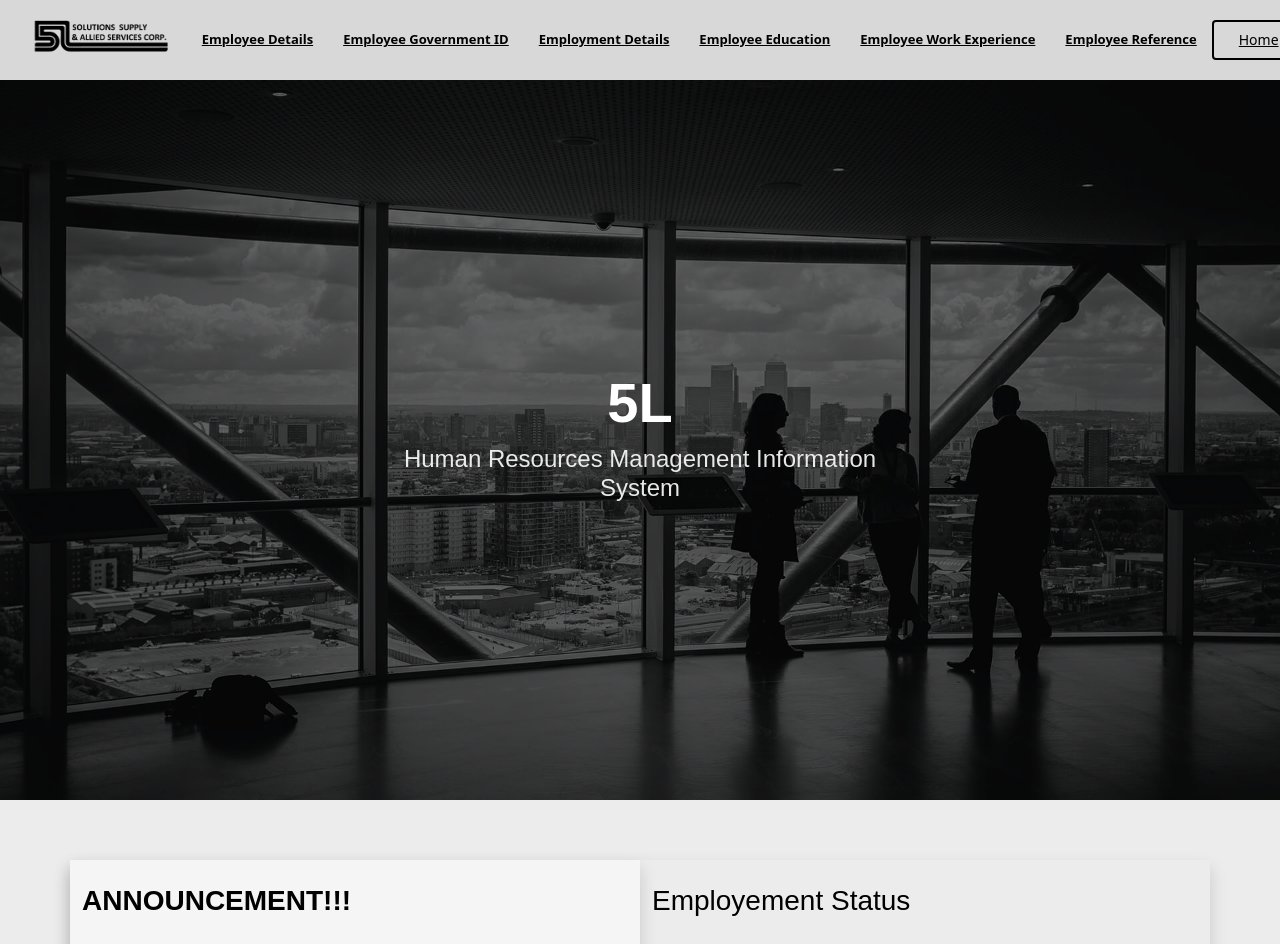
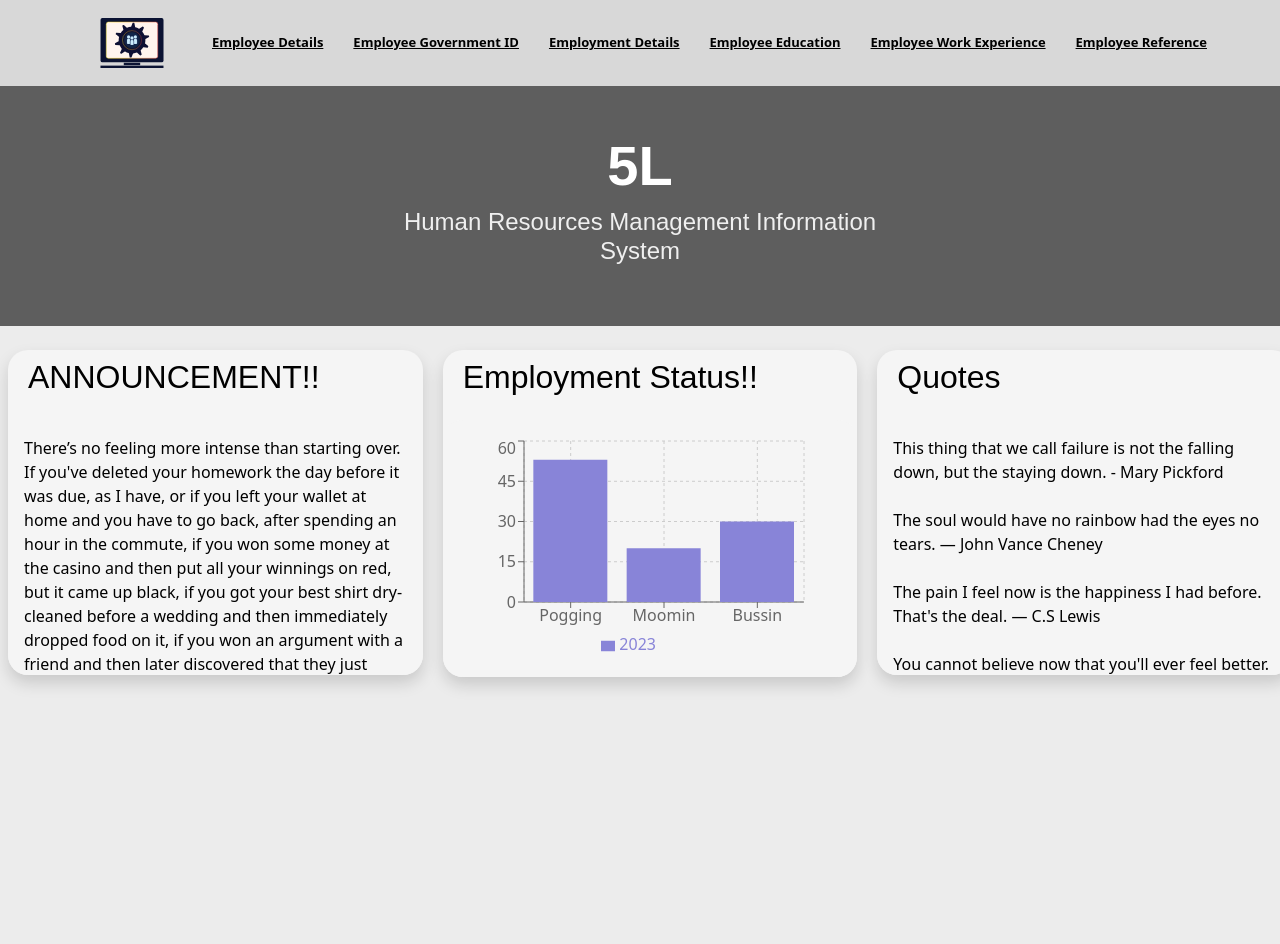
Before and after one commit to SilentCode1003/HumanResource, a React (Vite) app: page / in a window 1280 px wide. Shown: the top 944 px of the page. After the commit the page ends 800 px from the top, so only its background shows below. Built offline with nearby package versions, Linux system fonts and the light colour scheme.

Commit message:
removed homebtn//changed landing page//HRMIS icon is interactable

```diff
--- a/src/App.jsx
+++ b/src/App.jsx
@@ -1,18 +1,24 @@
-import Header from './components/Header'
-import './assets/style2.css'
-import '../node_modules/bootstrap-icons/font/bootstrap-icons.min.css'
-import React from 'react';
-import BarGraph from './components/BarGraph';
+import Header from "./components/Header";
+import "./assets/style2.css";
+import "../node_modules/bootstrap-icons/font/bootstrap-icons.min.css";
+import React from "react";
+import BarGraph from "./components/BarGraph";
 
 function App() {
   return (
     <>
       <Header />
 
-  <section id="hero" className="d-flex align-items-center justify-content-center">
+      <section
+        id="hero"
+        className="d-flex align-items-center justify-content-center"
+      >
         <div className="container" data-aos="fade-up">
-
-      <div className="row justify-content-center" data-aos="fade-up" data-aos-delay="150">
+          <div
+            className="row justify-content-center"
+            data-aos="fade-up"
+            data-aos-delay="150"
+          >
             <div className="col-xl-6 col-lg-8">
               <h1>5L</h1>
               <h2>Human Resources Management Information System</h2>
@@ -21,35 +27,82 @@ function App() {
         </div>
       </section>
 
-  <main id="main">
-    <section id="about" className="about">
-      <div className="container" data-aos="fade-up">
-
-        <div className="row shadow">
-        <div className="col-lg-6 order-1 order-lg-2" data-aos="fade-left" data-aos-delay="100">
-        <h3 className='h3whiten mt-4 mb-4'>Employement Status</h3>
+      <div className="row ">
+        <div className="col-md-4 mt-4 landingcardpadding">
+          <div className="card landingpagemargin inputfieldcolors shadow">
+            <h2 className="mb-4 mt-2 cardtitle">ANNOUNCEMENT!!</h2>
+            <div className="card-body inputfieldcolors scrollable">
+              <span>
+                There’s no feeling more intense than starting over. If you've
+                deleted your homework the day before it was due, as I have, or
+                if you left your wallet at home and you have to go back, after
+                spending an hour in the commute, if you won some money at the
+                casino and then put all your winnings on red, but it came up
+                black, if you got your best shirt dry-cleaned before a wedding
+                and then immediately dropped food on it, if you won an argument
+                with a friend and then later discovered that they just returned
+                to their original view, starting over is harder than starting
+                up. If you're not ready for that, like if you've already had a
+                bad day then what you're about to go through might be too much.
+                Feel free to go away and come back. I'll be here.
+              </span>
+            </div>
+          </div>
+        </div>
+        <div className="col-md-4 mt-4 landingcardpadding">
+          <div className="card landingpagemargin inputfieldcolors shadow">
+            <h2 className="mb-4 mt-2 cardtitle">Employment Status!!</h2>
+            <div className="card-body inputfieldcolors ">
               <BarGraph />
             </div>
-          <div className="col-lg-6 pt-4 pt-lg-0 order-2 order-lg-1 content content1 shadow" data-aos="fade-right" data-aos-delay="100">
-            <h3 className='h3whiten mt-4 mb-4'>ANNOUNCEMENT!!!</h3>
-            <p className='pwhiten'>
-              5L Solutions and Allied Services Corp. is a company who provides technical equipment and services in the field of Information Technology
-              in offices, residences, companies, and manufacturing organizations across various industries. Subsequent to a service engagement, the company
-              has the capacity to design, install, and repair electronic and electrical powered devices or equipments such as CCTV, cable, security and safety
-              system customized to the needs of it's clients.
-            </p>
           </div>
         </div>
+        <div className="col-md-4 mt-4 landingcardpadding">
+          <div className="card landingpagemargin inputfieldcolors shadow">
+            <h2 className="mb-4 mt-2 cardtitle">Quotes</h2>
+            <div className="card-body inputfieldcolors scrollable">
+              <label className="form-label mb-4">
+                This thing that we call failure is not the falling down, but the
+                staying down. - Mary Pickford
+              </label>
+              <label className="form-label mb-4">
+                The soul would have no rainbow had the eyes no tears. — John
+                Vance Cheney
+              </label>
+              <label className="form-label mb-4">
+                The pain I feel now is the happiness I had before. That's the
+                deal. — C.S Lewis
+              </label>
+              <label className="form-label mb-4">
+                You cannot believe now that you'll ever feel better. But this is
+                not true. You are sure to be happy again. Knowing this, truly
+                believing it, will make you less miserable now. — Abraham
+                Lincoln
+              </label>
+              <label className="form-label mb-4">
+                To live is to suffer. To survive is to find meaning in the
+                suffering. — Friedrich Nietzsche
+              </label>
+              <label className="form-label mb-4">
+                Life is a mosaic of pleasure and pain - grief is an interlude
+                between two moments of joy. Peace is an interlude between two
+                wars. You have no rose without a thorn; a diligent picker will
+                avoid the pricks and gather the flower. — Sathya Sai Baba
+              </label>
+            </div>
+          </div>
+        </div>
+      </div>
+      <div className="row">
+        <div className="col-md-8 mt-4">
 
         </div>
-    </section>
+        <div className="col-md-4 mt-4">
 
-
-
-
-  </main>
+        </div>
+      </div>
     </>
-  )
+  );
 }
 
-export default App
+export default App;
--- a/src/assets/style2.css
+++ b/src/assets/style2.css
@@ -1,4 +1,13 @@
 /*edits*/
+.cardtitle{
+  margin-left: 20px !important;
+}
+
+.scrollable{
+  max-height: 255px !important;
+  overflow-x: auto !important;
+}
+
 .headerimgtoleft{
   margin-left: 15px !important;
   height: 50px !important;
@@ -13,8 +22,8 @@
 }
 
 .img-fluid2{
-  width: 150px !important;
-  height: 100px !important;
+  width: 100px !important;
+  height: 50px !important;
 }
 
 .h3whiten, .pwhiten{
@@ -50,6 +59,21 @@
   margin-top: 100px;
   margin-left: 75px;
   margin-right: 75px;
+}
+
+
+.landingpagemargin{
+  margin-left: 20px;
+}
+
+.landingcardpadding{
+  padding: 0 !important;
+
+}
+
+.barcenter{
+  align-items: center !important;
+  justify-content: center !important;
 }
 
 .tablemargin{
@@ -78,13 +102,14 @@ td {
 
 }
 
-.homebtn{
+
+.inputbtn{
   border-color: black !important;
   margin-left: 15px !important;
   color: black !important;
 }
 
-.homebtn:hover{
+.inputbtn:hover{
   color: white !important;
   background-color: rgb(114,137,218) !important;
   border-color: black !important;
@@ -92,7 +117,6 @@ td {
 
 .dropdownhover :hover{
   color: white !important;
-
 }
 
 .iconcolor{
@@ -517,8 +541,6 @@ h6 {
 --------------------------------------------------------------*/
 #hero {
   width: 100%;
-  height: 100vh;
-  background: url("../assets/img/hero-bg.jpg") top center;
   background-size: cover;
   position: relative;
 }
--- a/src/components/BarGraph.jsx
+++ b/src/components/BarGraph.jsx
@@ -2,21 +2,23 @@ import React from 'react';
 import { BarChart, Bar, XAxis, YAxis, CartesianGrid, Tooltip, Legend } from 'recharts';
 
 const BarGraph = () => {
-  const data = [
-    { name: 'Active', 2023 : 10 },
-    { name: 'Resigned', 2023 : 20 },
-    { name: 'Probationary', 2023 : 30 },
+  const filler = [
+    { name: 'Pogging', 2023 : 53 },
+    { name: 'Moomin', 2023 : 20 },
+    { name: 'Bussin', 2023 : 30 },
   ];
 
   return (
-    <BarChart width={500} height={300} data={data}>
+
+      <BarChart width={350} height={225} data={filler}>
       <CartesianGrid strokeDasharray="3 3" />
       <XAxis dataKey="name" />
       <YAxis />
       <Tooltip />
       <Legend />
       <Bar dataKey="2023" fill="#8884d8" />
-    </BarChart>
+      </BarChart>
+
   );
 };
 
--- a/src/components/Header.jsx
+++ b/src/components/Header.jsx
@@ -1,16 +1,13 @@
 import { Nav } from "react-bootstrap";
-import logo from '../assets/img/5L_logo-black2.png';
+import logo from "../assets/img/HRMIS3.svg";
 
 const Header = () => {
   return (
     <header id="header" className="fixed-top navcolor">
-      <div className="container d-flex align-items-center justify-content-lg-between headerimgtoleft">
-        <img
-          src={logo}
-          className="img-fluid2"
-          alt="Responsive image"
-        />
-
+      <div className="container d-flex align-items-center">
+        <a href="/App">
+          <img src={logo} className="img-fluid2" alt="Responsive image" />
+        </a>
         <Nav id="navbar" className="navbar order-last order-lg-0">
           <ul>
             <li>
@@ -22,10 +19,7 @@ const Header = () => {
               </a>
             </li>
             <li>
-              <a
-                className="navbardrophover"
-                href="/EmployeeGovernmentID"
-              >
+              <a className="navbardrophover" href="/EmployeeGovernmentID">
                 Employee Government ID
               </a>
             </li>
@@ -52,10 +46,6 @@ const Header = () => {
           </ul>
           <i className="bi bi-list mobile-nav-toggle"></i>
         </Nav>
-
-        <a href="/App" className="get-started-btn scrollto homebtn">
-          Home
-        </a>
       </div>
     </header>
   );
--- a/src/components/InputFieldsEmpDet.jsx
+++ b/src/components/InputFieldsEmpDet.jsx
@@ -110,7 +110,7 @@ const InputFieldsEmpDet = () => {
                         </div>
                     </div>
                     <div className="col-md-4 mt-4">
-                        <button id="addBtn" name="addBtn" className="d-none d-sm-inline-block btn btn-sm btn-outline-primary shadow-sm w-50 homebtn">
+                        <button id="addBtn" name="addBtn" className="d-none d-sm-inline-block btn btn-sm btn-outline-primary shadow-sm w-50 inputbtn">
                             <i className="fa fa-plus" aria-hidden="true"></i>
                             Add
                         </button>
--- a/src/components/InputFieldsEmpEd.jsx
+++ b/src/components/InputFieldsEmpEd.jsx
@@ -33,7 +33,7 @@ const InputFieldsEmpEd = () => {
                         </div>
                     </div>
                     <div className="col-md-4 mt-4">
-                        <button id="addBtn" name="addBtn" className="d-none d-sm-inline-block btn btn-sm btn-outline-primary shadow-sm w-50 homebtn">
+                        <button id="addBtn" name="addBtn" className="d-none d-sm-inline-block btn btn-sm btn-outline-primary shadow-sm w-50 inputbtn">
                             <i className="fa fa-plus" aria-hidden="true"></i>
                             Add
                         </button>
--- a/src/components/InputFieldsEmpExp.jsx
+++ b/src/components/InputFieldsEmpExp.jsx
@@ -37,7 +37,7 @@ const InputFieldsEmpExp = () => {
                         </div>
                     </div>
                     <div className="col-md-4 mt-4">
-                        <button id="addBtn" name="addBtn" className="d-none d-sm-inline-block btn btn-sm btn-outline-primary shadow-sm w-50 homebtn">
+                        <button id="addBtn" name="addBtn" className="d-none d-sm-inline-block btn btn-sm btn-outline-primary shadow-sm w-50 inputbtn">
                             <i className="fa fa-plus" aria-hidden="true"></i>
                             Add
                         </button>
--- a/src/components/InputFieldsEmpGovID.jsx
+++ b/src/components/InputFieldsEmpGovID.jsx
@@ -33,7 +33,7 @@ const InputFieldsEmpGovID = () => {
                         </div>
                     </div>
                     <div className="col-md-4 mt-4">
-                        <button id="addBtn" name="addBtn" className="d-none d-sm-inline-block btn btn-sm btn-outline-primary shadow-sm w-50 homebtn">
+                        <button id="addBtn" name="addBtn" className="d-none d-sm-inline-block btn btn-sm btn-outline-primary shadow-sm w-50 inputbtn">
                             <i className="fa fa-plus" aria-hidden="true"></i>
                             Add
                         </button>
--- a/src/components/InputFieldsEmpRef.jsx
+++ b/src/components/InputFieldsEmpRef.jsx
@@ -27,7 +27,7 @@ const InputFieldsEmpRef = () => {
                         </div>
                     </div>
                     <div className="col-md-4 mt-4">
-                        <button id="addBtn" name="addBtn" className="d-none d-sm-inline-block btn btn-sm btn-outline-primary shadow-sm w-50 homebtn">
+                        <button id="addBtn" name="addBtn" className="d-none d-sm-inline-block btn btn-sm btn-outline-primary shadow-sm w-50 inputbtn">
                             <i className="fa fa-plus" aria-hidden="true"></i>
                             Add
                         </button>
--- a/src/components/InputFieldsEmploymentDet.jsx
+++ b/src/components/InputFieldsEmploymentDet.jsx
@@ -47,7 +47,7 @@ const InputFieldsEmploymentDet = () => {
                         </div>
                     </div>
                     <div className="col-md-4 mt-4">
-                        <button id="addBtn" name="addBtn" className="d-none d-sm-inline-block btn btn-sm btn-outline-primary shadow-sm w-50 homebtn">
+                        <button id="addBtn" name="addBtn" className="d-none d-sm-inline-block btn btn-sm btn-outline-primary shadow-sm w-50 inputbtn">
                             <i className="fa fa-plus" aria-hidden="true"></i>
                             Add
                         </button>
```
Also changed, not shown: src/assets/img/HRMIS3.svg (added). Lines whose indentation alone changed are shown as unchanged.
